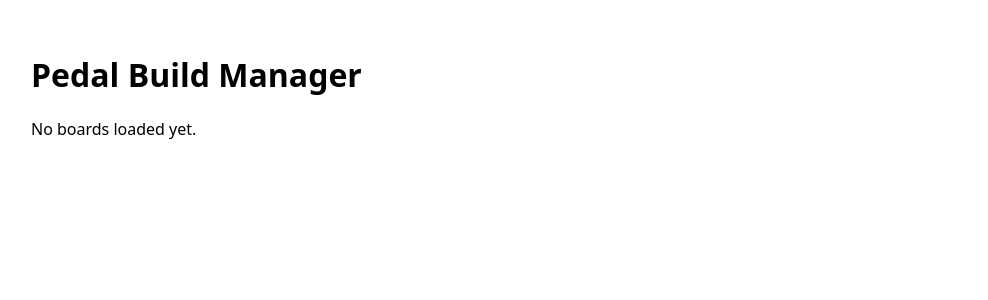
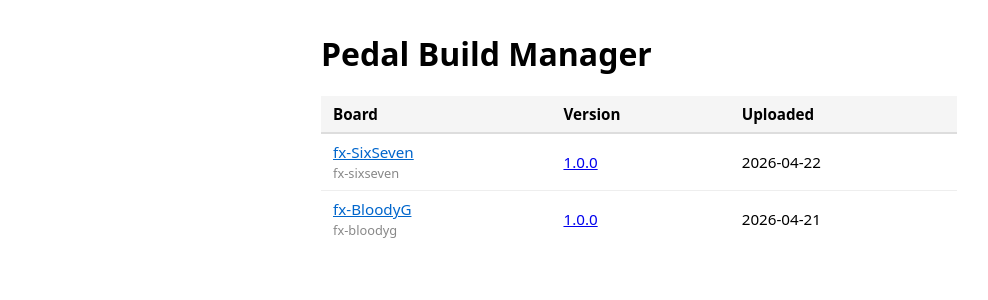
Before and after one commit to z2amiller/pedal-build-manager, a FastAPI app: page / in a window 1280 px wide. Shown: the top 300 px of the page, without its empty margins (1-989 px from the left). Run offline with FastAPI, Linux system fonts and the light colour scheme; some libraries are stand-ins or nearby versions.

Commit message:
Add public board index at /
Lists all uploaded boards with name, version, and upload date.
Reuses the same DB query as the admin page, minus upload/admin controls.

Co-Authored-By: Claude Sonnet 4.6 <noreply@anthropic.com>

```diff
--- a/app/routes/board.py
+++ b/app/routes/board.py
@@ -407,11 +407,14 @@ def _compose_svg(manifest: Manifest, zip_path: str) -> str:
 
 @router.get("/", response_class=HTMLResponse)
 async def index(request: Request) -> HTMLResponse:
-    """Index page — lists available boards."""
+    """Index page — lists all available boards."""
+    boards = db.list_boards(request.app.state.db)
+    for board in boards:
+        board["versions"] = db.list_versions(request.app.state.db, board["slug"])
     return templates.TemplateResponse(
         request=request,
         name="index.html",
-        context={"message": "No boards loaded yet."},
+        context={"boards": boards},
     )
 
 
--- a/app/templates/index.html
+++ b/app/templates/index.html
@@ -3,8 +3,59 @@
 {% block title %}Pedal Build Manager{% endblock %}
 
 {% block content %}
-<div style="padding: 2rem;">
+<style>
+  .index-wrap { max-width: 700px; margin: 0 auto; padding: 2rem; }
+  h1 { margin-top: 0; }
+
+  table { width: 100%; border-collapse: collapse; font-size: .95rem; }
+  th { text-align: left; padding: .5rem .75rem; border-bottom: 2px solid #ddd;
+       background: #f5f5f5; }
+  td { padding: .5rem .75rem; border-bottom: 1px solid #eee; vertical-align: middle; }
+  tr:last-child td { border-bottom: none; }
+  .badge-default { display: inline-block; background: #0066cc; color: #fff;
+                   border-radius: 3px; padding: 1px 6px; font-size: .75rem;
+                   margin-left: .4rem; }
+  a.board-link { color: #0066cc; font-weight: 500; }
+  .empty { color: #888; font-style: italic; padding: 1rem 0; }
+  .slug { color: #888; font-size: .8rem; }
+</style>
+
+<div class="index-wrap">
   <h1>Pedal Build Manager</h1>
-  <p>{{ message }}</p>
+
+  {% if boards %}
+  <table>
+    <thead>
+      <tr>
+        <th>Board</th>
+        <th>Version</th>
+        <th>Uploaded</th>
+      </tr>
+    </thead>
+    <tbody>
+      {% for board in boards %}
+        {% for v in board.versions %}
+        <tr>
+          {% if loop.first %}
+          <td rowspan="{{ board.versions | length }}">
+            <a class="board-link" href="/board/{{ board.slug }}">{{ board.display_name or board.slug }}</a>
+            <br><span class="slug">{{ board.slug }}</span>
+          </td>
+          {% endif %}
+          <td>
+            <a href="/board/{{ board.slug }}/{{ v.version }}">{{ v.version }}</a>
+            {% if v.version == board.default_version %}
+            <span class="badge-default">default</span>
+            {% endif %}
+          </td>
+          <td>{{ (v.uploaded_at or "")[:10] }}</td>
+        </tr>
+        {% endfor %}
+      {% endfor %}
+    </tbody>
+  </table>
+  {% else %}
+  <p class="empty">No boards uploaded yet.</p>
+  {% endif %}
 </div>
 {% endblock %}
```
